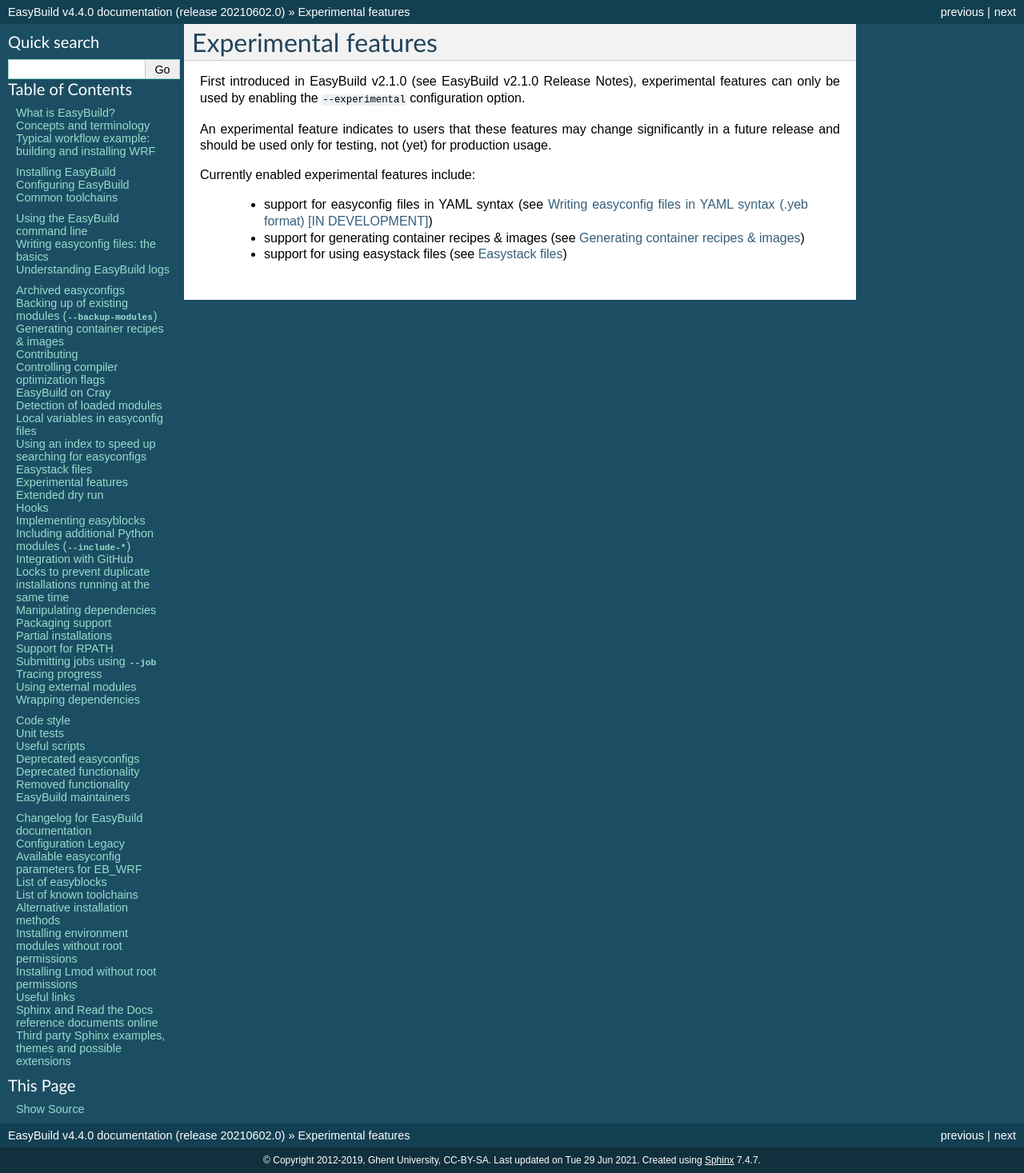
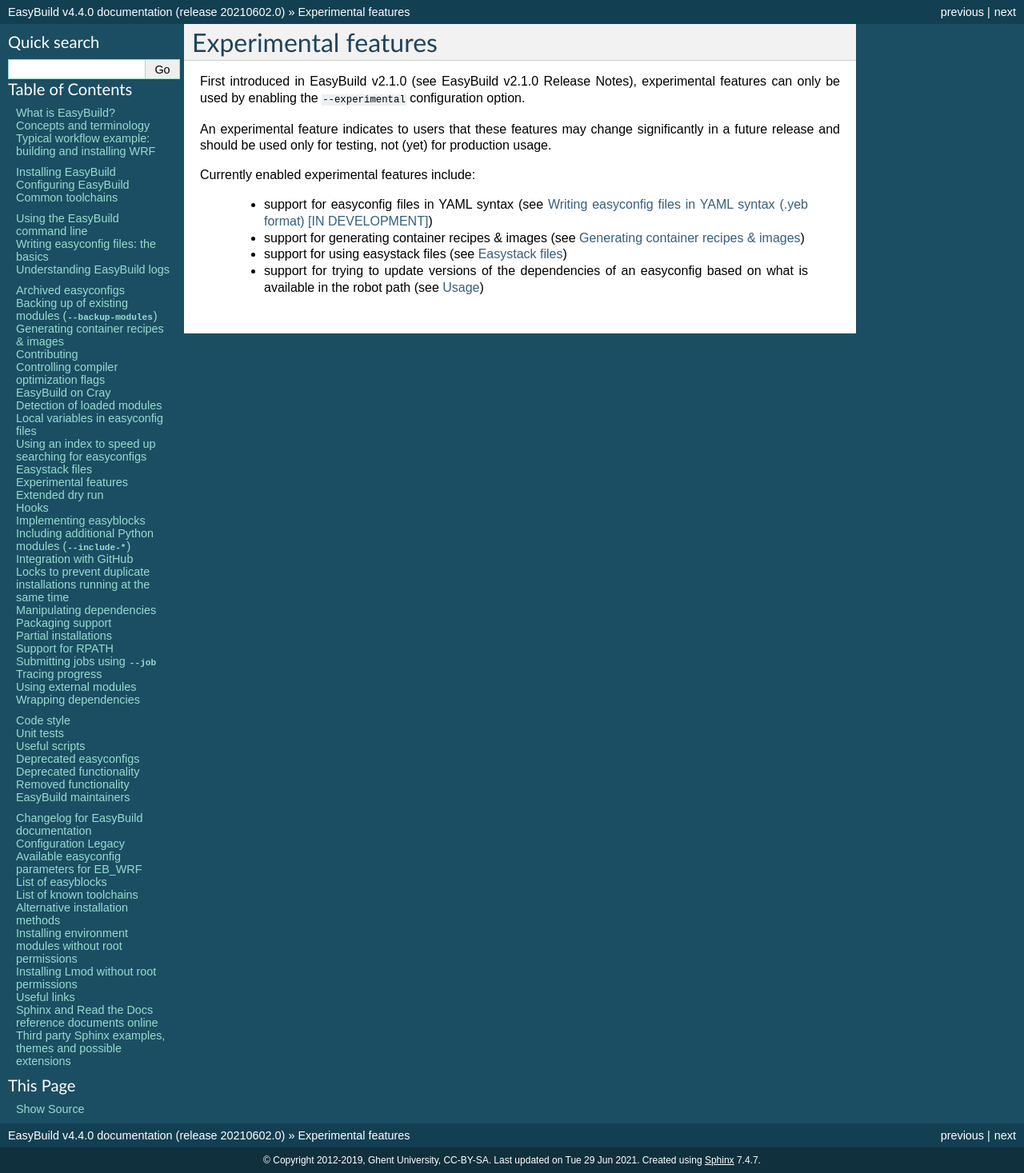
Before and after one commit to easybuilders/easybuild, a Sphinx documentation site: the page built from docs/Experimental_features.rst, in a window 1280 px wide. Shown: the whole page at 80% size. Built offline with Sphinx 7.4.7, drawn with Linux system fonts in a browser that asks for light colours; pages that are not in the unit, such as notebooks, are missing from menus.

Commit message:
Note that --try-update-deps requires --experimental

```diff
--- a/docs/Experimental_features.rst
+++ b/docs/Experimental_features.rst
@@ -14,3 +14,4 @@
  * support for easyconfig files in YAML syntax (see :ref:`easyconfig_yeb_format`)
  * support for generating container recipes & images (see :ref:`containers`)
  * support for using easystack files (see :ref:`easystack`)
+ * support for trying to update versions of the dependencies of an easyconfig based on what is available in the robot path (see :ref:`basic_usage_help`)
```
